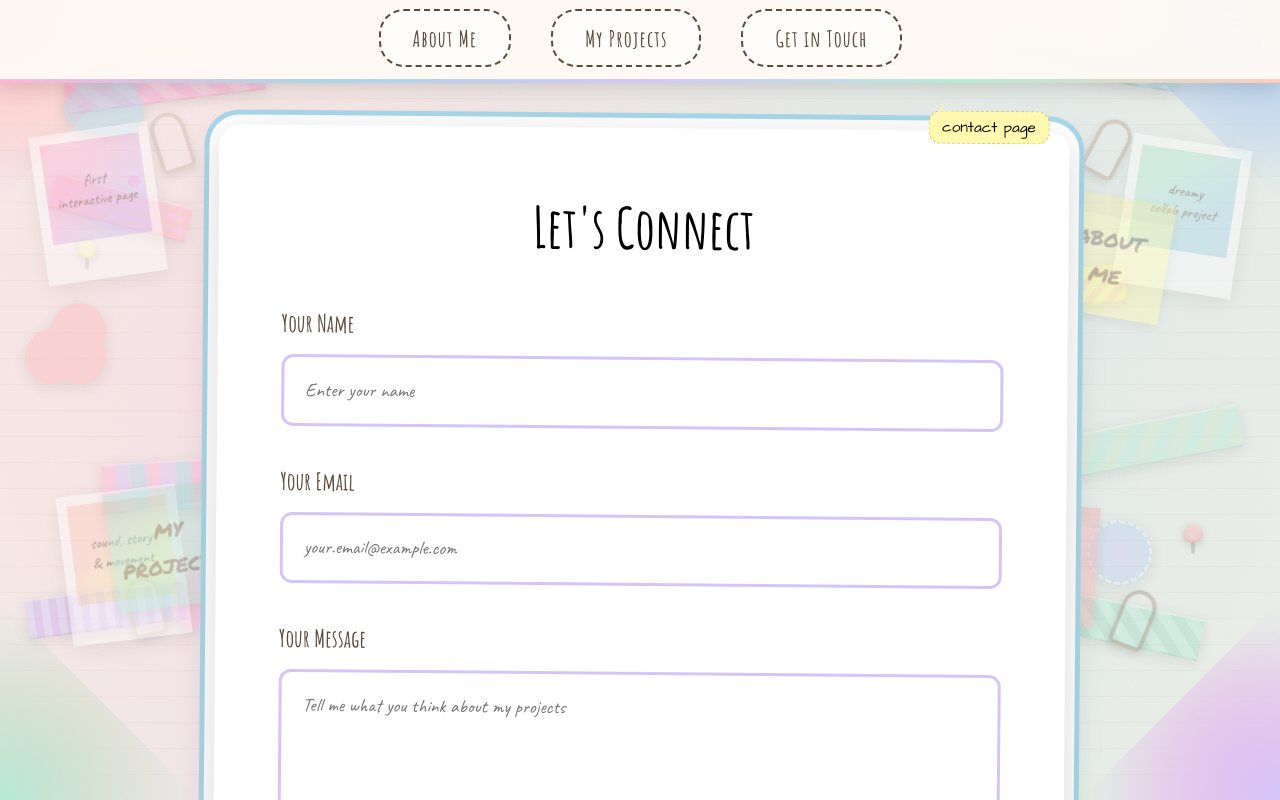
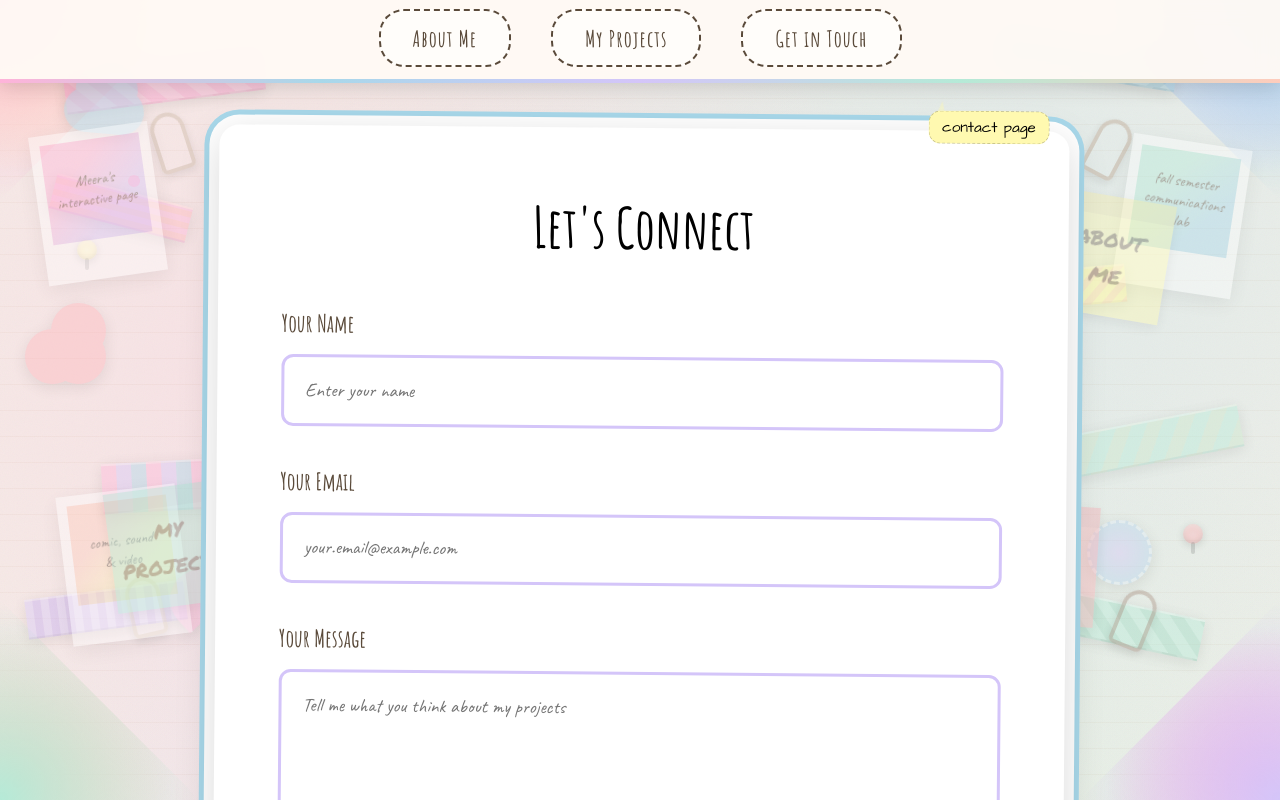
Before and after one commit to MeeraAlshamsi77/Meera-s.Personal.Portfolio, a plain HTML site: page contact.html in a window 1280 px wide. Shown: the top 800 px of the page. Drawn offline with Linux system fonts and the light colour scheme.

Commit message:
Update text in contact.html for personalization

```diff
--- a/contact.html
+++ b/contact.html
@@ -40,21 +40,22 @@
     <div class="sticker sticker-flower"></div>
     <div class="sticker sticker-moon"></div>
 
-    <div class="floating-polaroid fpol-1" style="--pol-rotation: -12deg;">
+  <div class="floating-polaroid fpol-1" style="--pol-rotation: -12deg;">
         <div class="floating-polaroid-inner">
-            <span>first<br>interactive page</span>
+            <span>Meera's<br>interactive page</span>
         </div>
     </div>
     <div class="floating-polaroid fpol-2" style="--pol-rotation: 8deg;">
         <div class="floating-polaroid-inner">
-            <span>dreamy<br>collab project</span>
+            <span>fall semester<br>communications lab</span>
         </div>
     </div>
     <div class="floating-polaroid fpol-3" style="--pol-rotation: -7deg;">
         <div class="floating-polaroid-inner">
-            <span>sound, story<br>& movement</span>
+            <span>comic, sound<br>& video</span>
         </div>
     </div>
+
 
     <div class="sticky-note note-1" style="--note-rotation: 6deg;">about<br>me</div>
     <div class="sticky-note note-2" style="--note-rotation: -8deg;">my<br>projects</div>
```
